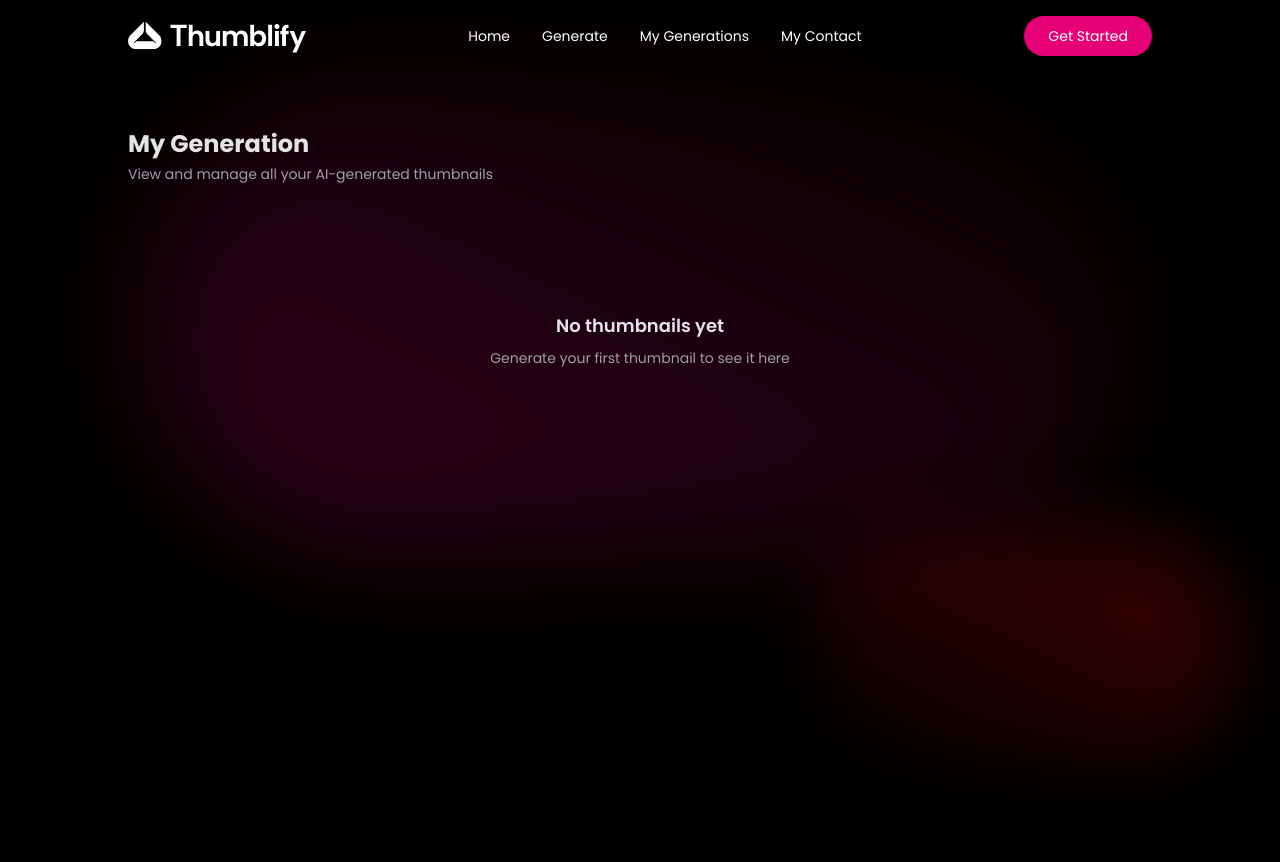
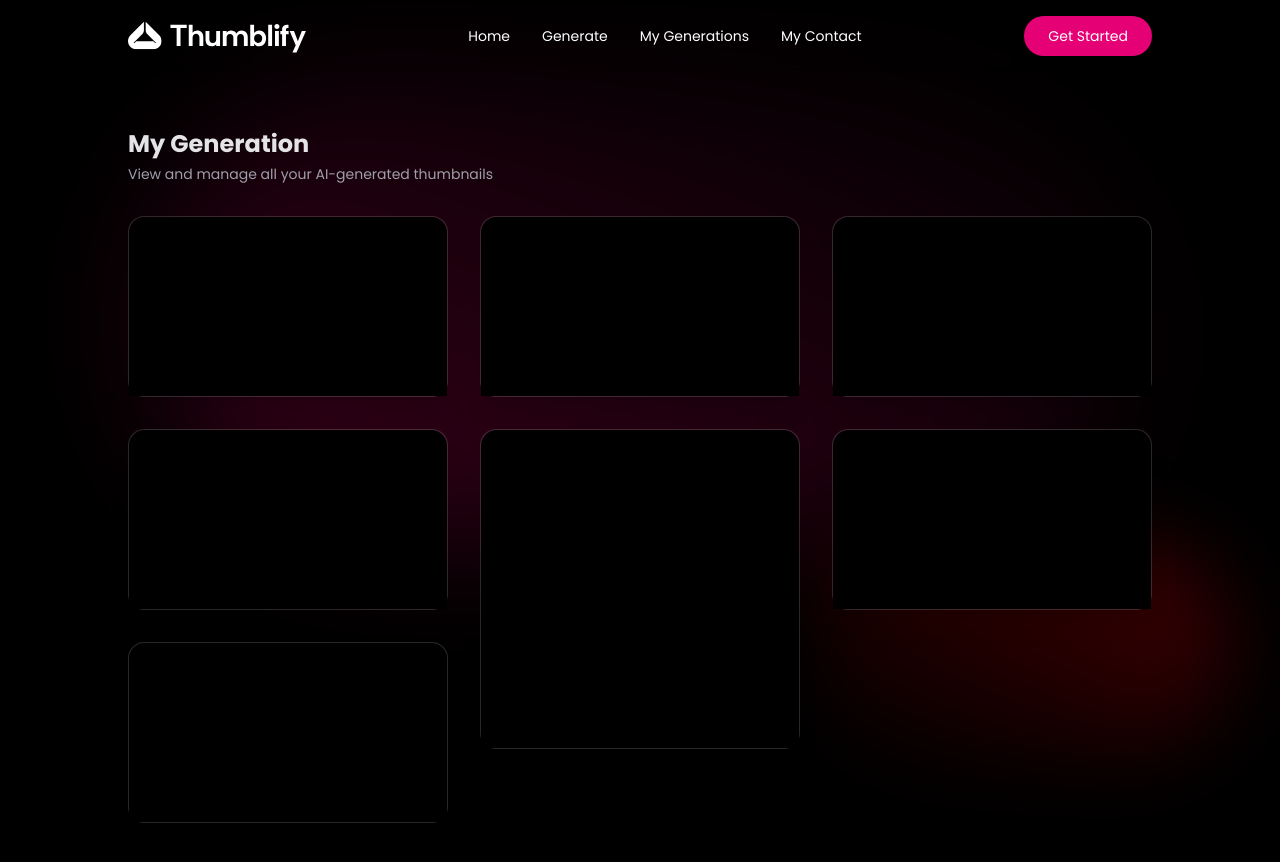
Before and after one commit to Istekhar-Arkam/AI-Thumbnail-Generator-App, a React (Vite) app in the folder Frontend/: page /my-generations in a window 1280 px wide. Shown: the top 862 px of the page. Built offline with nearby package versions, Linux system fonts and the light colour scheme.

Commit message:
feat: Enhance MyGeneration component with thumbnail navigation and aspect ratio handling

```diff
--- a/Frontend/src/pages/MyGeneration.tsx
+++ b/Frontend/src/pages/MyGeneration.tsx
@@ -1,14 +1,22 @@
 import { useEffect, useState } from "react";
 import SoftBackdrop from "../components/SoftBackdrop";
 import { type IThumbnail, dummyThumbnails } from "../assets/assets";
+import { useNavigate } from "react-router-dom";
 
 const MyGeneration = () => {
+  const navigate = useNavigate();
+  const aspectRatioClassMap: Record<string, string> = {
+    "16:9": "aspect-video",
+    "1:1": "aspect-square",
+    "9:16": "aspect=[9/16]",
+  };
+
   const [thumbnails, setThumbnails] = useState<IThumbnail[]>([]);
   const [loading, setLoading] = useState(false);
 
   const fetchThumbnails = async () => {
-    // setThumbnails(dummyThumbnails as unknown as IThumbnail[]);
-    // setLoading(false);
+    setThumbnails(dummyThumbnails as unknown as IThumbnail[]);
+    setLoading(false);
   };
 
   const handleDownload = (image_url: string) => {
@@ -58,6 +66,28 @@ const MyGeneration = () => {
             </p>
           </div>
         )}
+        {/* grid Layout */}
+
+        {!loading && thumbnails.length > 0 && (
+          <div className="columns-1 sm:columns-2 lg:columns-3 2xl:columns-4 gap-8">
+            {thumbnails.map((thumb: IThumbnail) => {
+              const aspectClass =
+                aspectRatioClassMap[thumb.aspect_ratio || "16:9"];
+              return (
+                <div
+                  key={thumb._id}
+                  onClick={() => navigate(`/generate/${thumb._id}`)}
+                  className="mb-8 group relative cursor-pointer rounded-2xl bg-white/6 border border-white/10 transition shadow-xl break-inside-avoid"
+                >
+                  {/* image */}
+                  <div
+                    className={`relative overflow-hidden rounded-t-2xl ${aspectClass} bg-black`}
+                  ></div>
+                </div>
+              );
+            })}
+          </div>
+        )}
       </div>
     </>
   );
```
